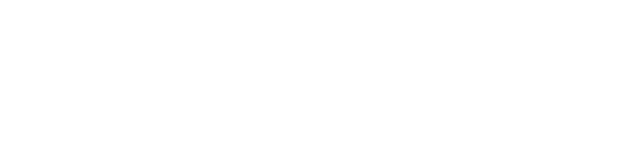
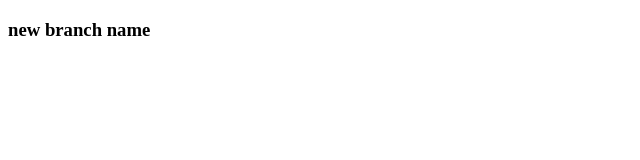
Before and after one commit to jyoti123-pixel/change-branch, a plain HTML site: page index.html in a window 1280 px wide. Shown: the whole page, without its empty margins (0-640 px from the left). Drawn offline with Linux system fonts and the light colour scheme.

Commit message:
change brach

```diff
--- a/index.html
+++ b/index.html
@@ -7,6 +7,6 @@
     <title>change branch</title>
 </head>
 <body>
-
+    <h3>new branch name</h3>
 </body>
 </html>
```
